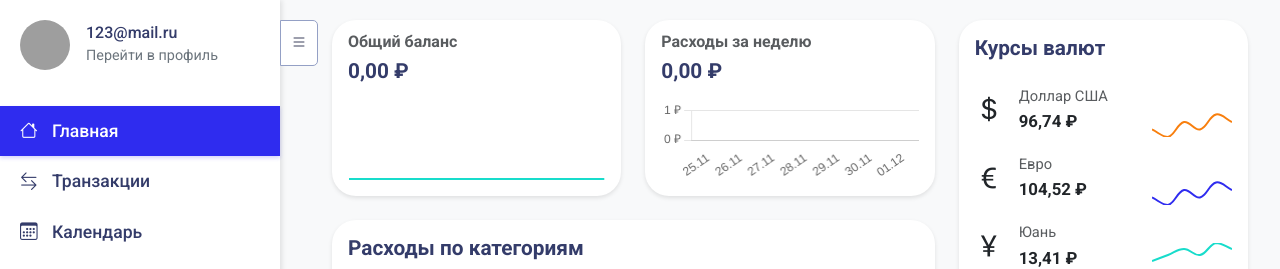
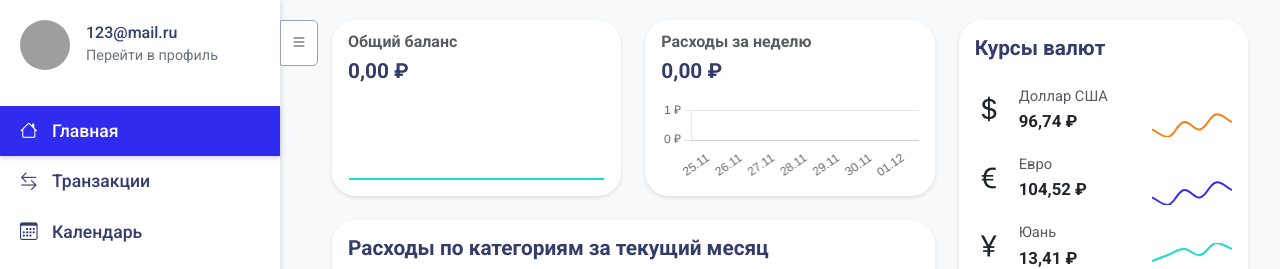
Before and after one commit to OptonGroup/FIC_hackathon, a Django app: page /operations/ in a window 1280 px wide. Shown: the top 269 px of the page. Run offline with Django 5.2, Linux system fonts and the light colour scheme; a user stored in the database is signed in; data comes from the database, SQL or seed files in the repository; both versions use the stored data as it was after the commit; data that the repository does not hold is empty; grey boxes are pictures that could not be loaded.

Commit message:
как оказалось не последний камит

```diff
--- a/operations/templates/operations/main.html
+++ b/operations/templates/operations/main.html
@@ -420,7 +420,7 @@
                     <!-- Диаграмма кате��орий -->
                     <div class="card mb-4">
                         <div class="card-body">
-                            <h5 class="card-title">Расходы по категориям</h5>
+                            <h5 class="card-title">Расходы по категориям за текущий месяц                           </h5>
                             <div style="height: 300px;">
                                 <canvas id="categoryChart"></canvas>
                             </div>
```
Also changed, not shown: db.sqlite3.
